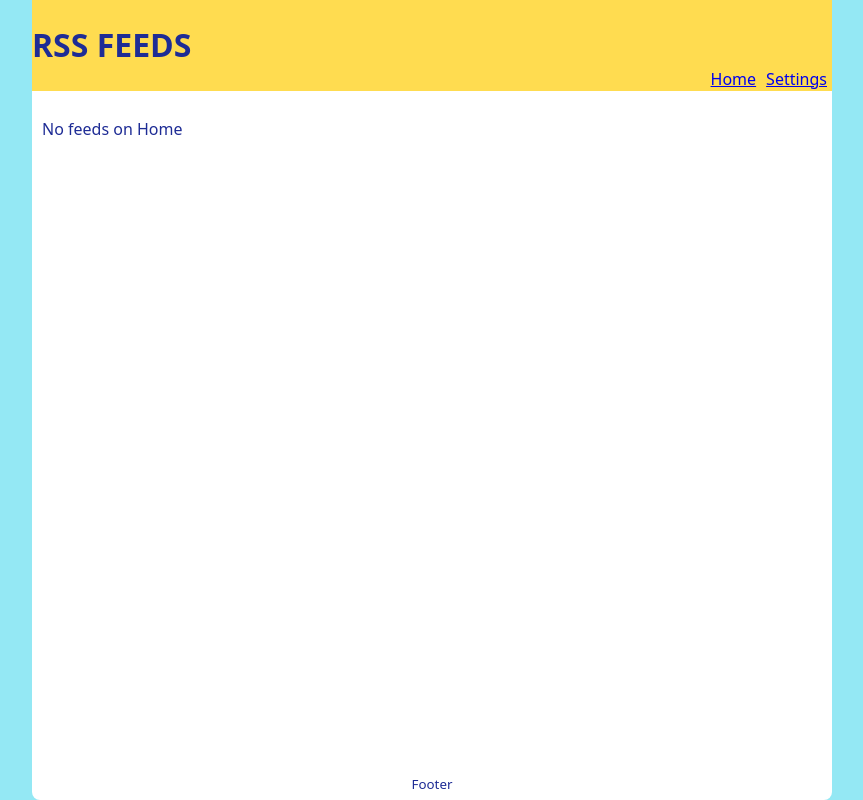
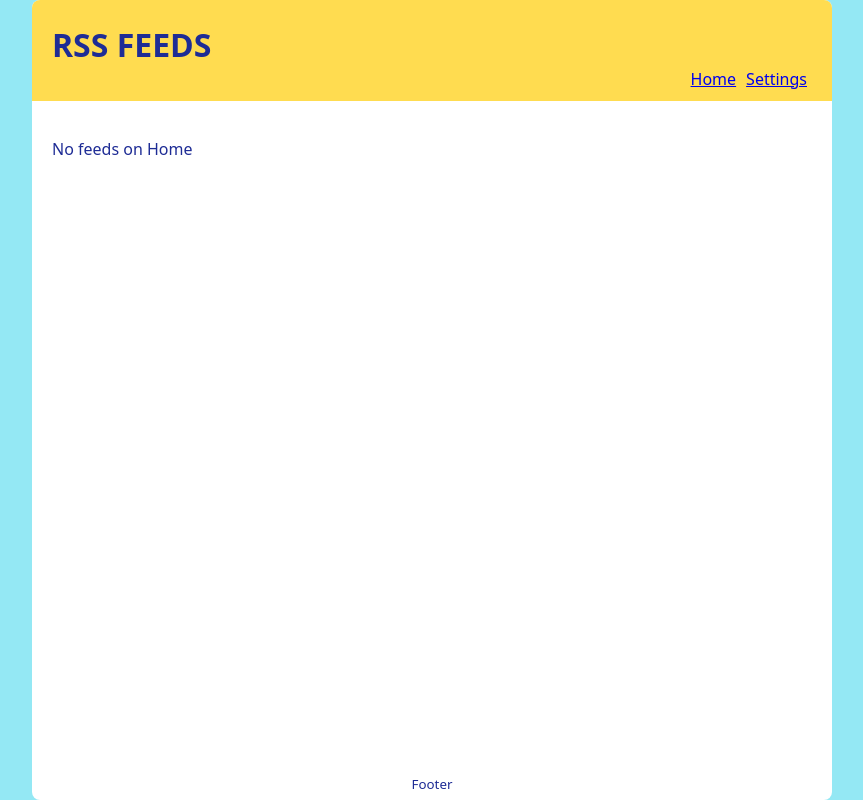
Before and after one commit to jennydevs/rss-time, a React (Vite) app: page / in a window 1280 px wide. Shown: the whole page, without its empty margins (208-1071 px from the left). Built offline with nearby package versions, Linux system fonts and the light colour scheme.

Commit message:
update styles

```diff
--- a/src/styles.css
+++ b/src/styles.css
@@ -10,9 +10,6 @@ body{
   min-height: 100%;
 }
 
-img {
-  width: 100%;
-}
 
 #root {
   font-family: system-ui, Avenir, Helvetica, Arial, sans-serif;
@@ -29,6 +26,19 @@ img {
   flex: 1;
 }
 
+/* elements */
+
+img {
+  width: 100%;
+}
+
+hr {
+    border: 1px solid rgb(255, 220, 80);
+    border-radius: 8px;
+}
+
+/* outer box for content */
+
 .container {
   display: flex;
   flex: 1;
@@ -37,22 +47,15 @@ img {
   border-radius: 8px;
 
   max-width: 50em;
-  /* height: 100%; */
-  /* min-height: 100%; */
-
-  /* margin: auto; */
 }
 
 .content {
-  padding: 10px;
+  padding: 20px;
   flex: 1;
   min-height:0;
-  /* overflow-y: scroll; */
 }
 
-.feed-group {
-
-}
+/* feed */
 
 .feed-list {
   padding-left: 0;
@@ -64,13 +67,15 @@ img {
   border: 1px solid blue;
 }
 
-
 /* topbar items */
 
 .topbar {
   display: flex;
   justify-content: space-between;
   background-color: rgb(255, 220, 80);
+  border-top-left-radius: 8px;
+  border-top-right-radius: 8px;
+  padding: 0 20px 10px 20px;
 }
 
 .topbar-nav {
@@ -95,31 +100,20 @@ img {
   padding: 5px 0 5px 0;
 }
 
-.app {
-
-}
-
-.home {
-
-}
 
 /* x-scrollable feed */
-
-.article-preview {
-  /* border-left: 2px solid rgb(255, 220, 80); */
-}
 
 .carousel {
   display: flex;
   overflow-x: auto;
   align-items: stretch;
   padding-left: 0;
-  scrollbar-color: rgb(148, 232, 244) white;
+  scrollbar-color: rgb(255, 228, 159) white;
   /* scroll-snap-type: x mandatory; */
 }
 
 .carousel-article {
-  border: 3px solid rgb(148, 232, 244);
+  border: 2px solid rgb(148, 232, 244);
   border-radius: 8px;
   list-style: none;
   flex: 0 0 33%;
@@ -127,6 +121,8 @@ img {
   margin-right: 5px;
   padding: 5px;
 }
+
+/* modal */
 
 .modal-group {
   position: fixed;
@@ -159,7 +155,8 @@ img {
   border-radius: 8px;
 }
 
+/* inside content */
+
 .html-content {
-
   padding: 5px 0 5px 0;
 }
```
